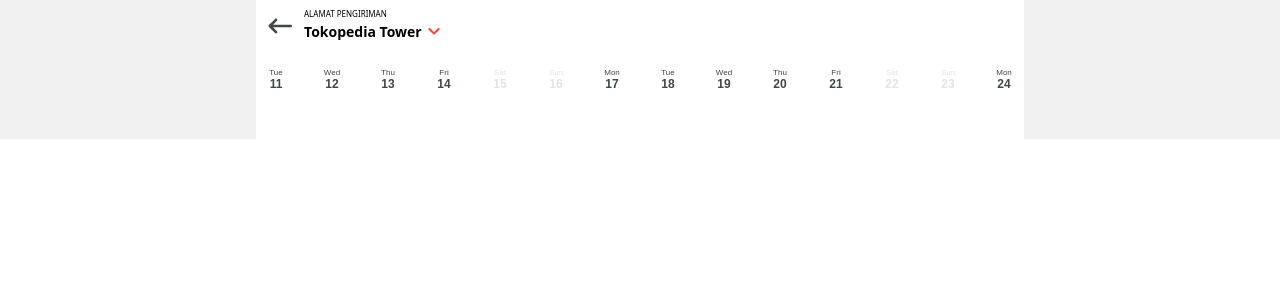
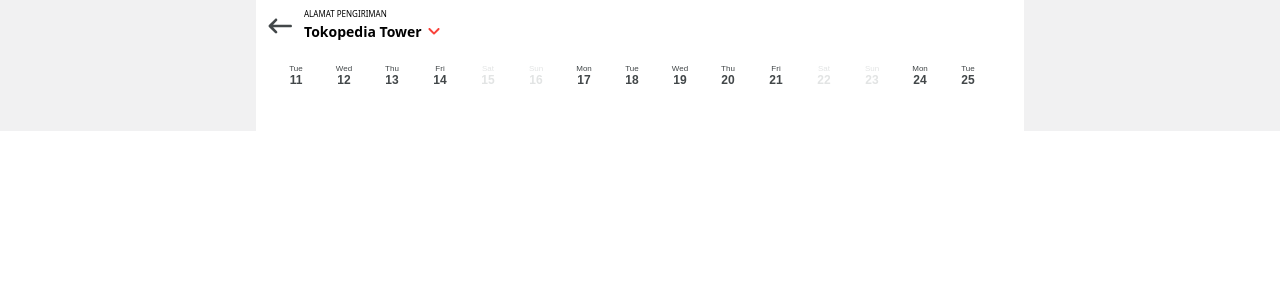
Before and after one commit to yohni/0e9a4ce6fffe2105db972eaee3e4a9d6a865a470, a React (Create React App) app: page / in a window 1280 px wide. Shown: the top 300 px of the page. Built offline with nearby package versions, Linux system fonts and the light colour scheme; a web font is replaced by a local one.

Commit message:
Fixing padding

```diff
--- a/src/components/DatePicker/DateItem.jsx
+++ b/src/components/DatePicker/DateItem.jsx
@@ -15,7 +15,7 @@
   flex-direction: column;
   align-items: center;
   justify-content: center;
-  margin: ${(props) => props.theme.Boxes.sm};
+  margin: ${(props) => props.theme.Boxes.xs};
   font-size: ${(props) => props.theme.FontSizes.xs};
   color: ${(props) =>
     props.disabled
--- a/src/components/DatePicker/index.jsx
+++ b/src/components/DatePicker/index.jsx
@@ -5,6 +5,7 @@
 const SlideWrapper = styled.div`
   overflow-y: hidden;
   background: #ffffff;
+  padding: 0 ${(props) => props.theme.Boxes.md};
 `;
 const Slider = styled.div`
   scroll-snap-type: x mandatory;
```
